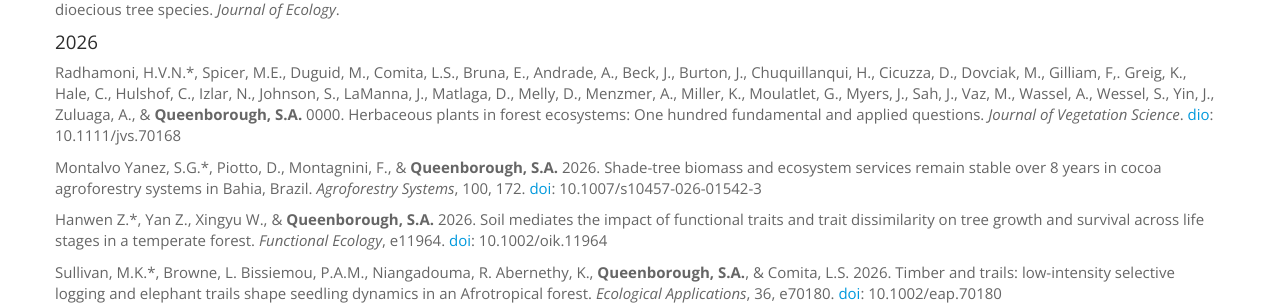
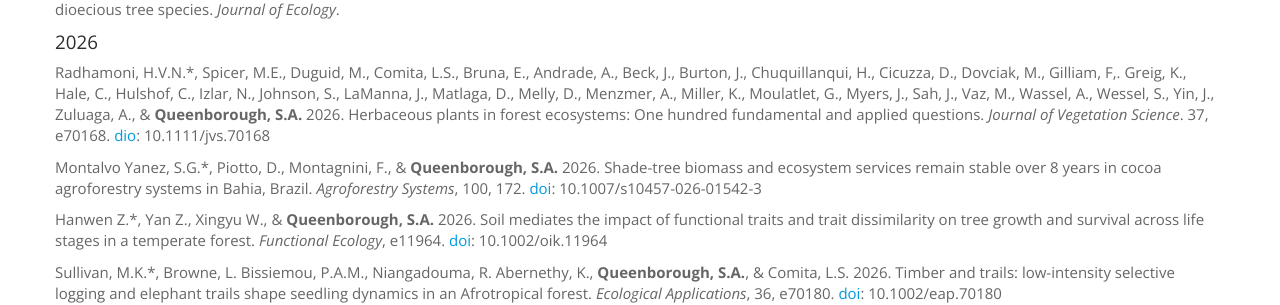
Before and after one commit to saq/saq.github.io, a Jekyll site: the page built from publications.md, in a window 1280 px wide and 900 px high, scrolled down 600 px. Shown: the part 156-461 px from the top of the window. Built offline with Jekyll 4.4.1, drawn with Linux system fonts in a browser that asks for light colours.

Commit message:
Update publications.md

```diff
--- a/publications.md
+++ b/publications.md
@@ -60,7 +60,7 @@
 <!--- #### Accepted--->
 
 #### 2026
-Radhamoni, H.V.N.\*, Spicer, M.E., Duguid, M., Comita, L.S., Bruna, E., Andrade, A., Beck, J., Burton, J., Chuquillanqui, H., Cicuzza, D., Dovciak, M., Gilliam, F,. Greig, K., Hale, C., Hulshof, C., Izlar, N., Johnson, S., LaManna, J., Matlaga, D., Melly, D., Menzmer, A., Miller, K., Moulatlet, G., Myers, J., Sah, J., Vaz, M., Wassel, A., Wessel, S., Yin, J., Zuluaga, A., & **Queenborough, S.A.** 0000. Herbaceous plants in forest ecosystems: One hundred fundamental and applied questions. *Journal of Vegetation Science*. [dio](https://doi.org/10.1111/jvs.70168): 10.1111/jvs.70168
+Radhamoni, H.V.N.\*, Spicer, M.E., Duguid, M., Comita, L.S., Bruna, E., Andrade, A., Beck, J., Burton, J., Chuquillanqui, H., Cicuzza, D., Dovciak, M., Gilliam, F,. Greig, K., Hale, C., Hulshof, C., Izlar, N., Johnson, S., LaManna, J., Matlaga, D., Melly, D., Menzmer, A., Miller, K., Moulatlet, G., Myers, J., Sah, J., Vaz, M., Wassel, A., Wessel, S., Yin, J., Zuluaga, A., & **Queenborough, S.A.** 2026. Herbaceous plants in forest ecosystems: One hundred fundamental and applied questions. *Journal of Vegetation Science*. 37, e70168. [dio](https://doi.org/10.1111/jvs.70168): 10.1111/jvs.70168
 
 Montalvo Yanez, S.G.\*, Piotto, D., Montagnini, F., & **Queenborough, S.A.** 2026. Shade-tree biomass and ecosystem services remain stable over 8 years in cocoa agroforestry systems in Bahia, Brazil. *Agroforestry Systems*, 100, 172. [doi](https://doi.org/10.1007/s10457-026-01542-3): 10.1007/s10457-026-01542-3
 
```
